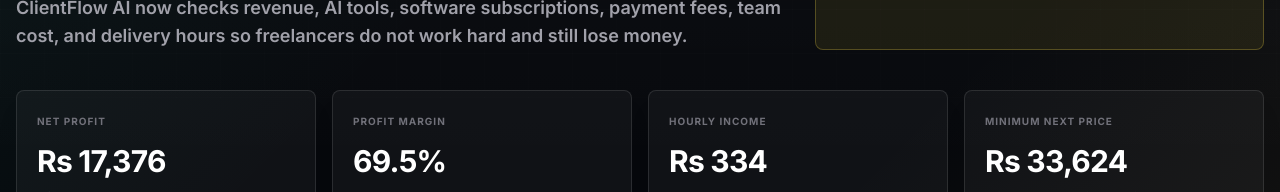
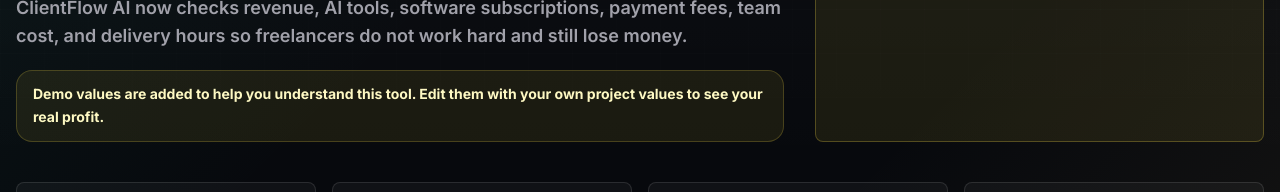
Before and after one commit to AshieqAhamed27/invoicepro, a React (Vite) app in the folder invoicepro/frontend/: page /profit-tracker in a window 1280 px wide. Shown: the part 343-535 px from the top of the page. Built offline with nearby package versions, Linux system fonts and the light colour scheme; no server answers; sample sign-in values are in the browser's storage.

Commit message:
Add demo guidance to Profit Tracker

```diff
--- a/invoicepro/frontend/src/pages/ProfitTracker.jsx
+++ b/invoicepro/frontend/src/pages/ProfitTracker.jsx
@@ -185,6 +185,11 @@ export default function ProfitTracker() {
             <p className="mt-5 max-w-3xl text-base font-semibold leading-relaxed text-zinc-400 sm:text-lg">
               ClientFlow AI now checks revenue, AI tools, software subscriptions, payment fees, team cost, and delivery hours so freelancers do not work hard and still lose money.
             </p>
+            <div className="mt-5 max-w-3xl rounded-2xl border border-yellow-300/20 bg-yellow-300/[0.08] px-4 py-3">
+              <p className="text-sm font-bold leading-relaxed text-yellow-100">
+                Demo values are added to help you understand this tool. Edit them with your own project values to see your real profit.
+              </p>
+            </div>
           </div>
 
           <div className={`rounded-[1.5rem] border p-5 ${toneClasses[recommendation.tone]}`}>
```
